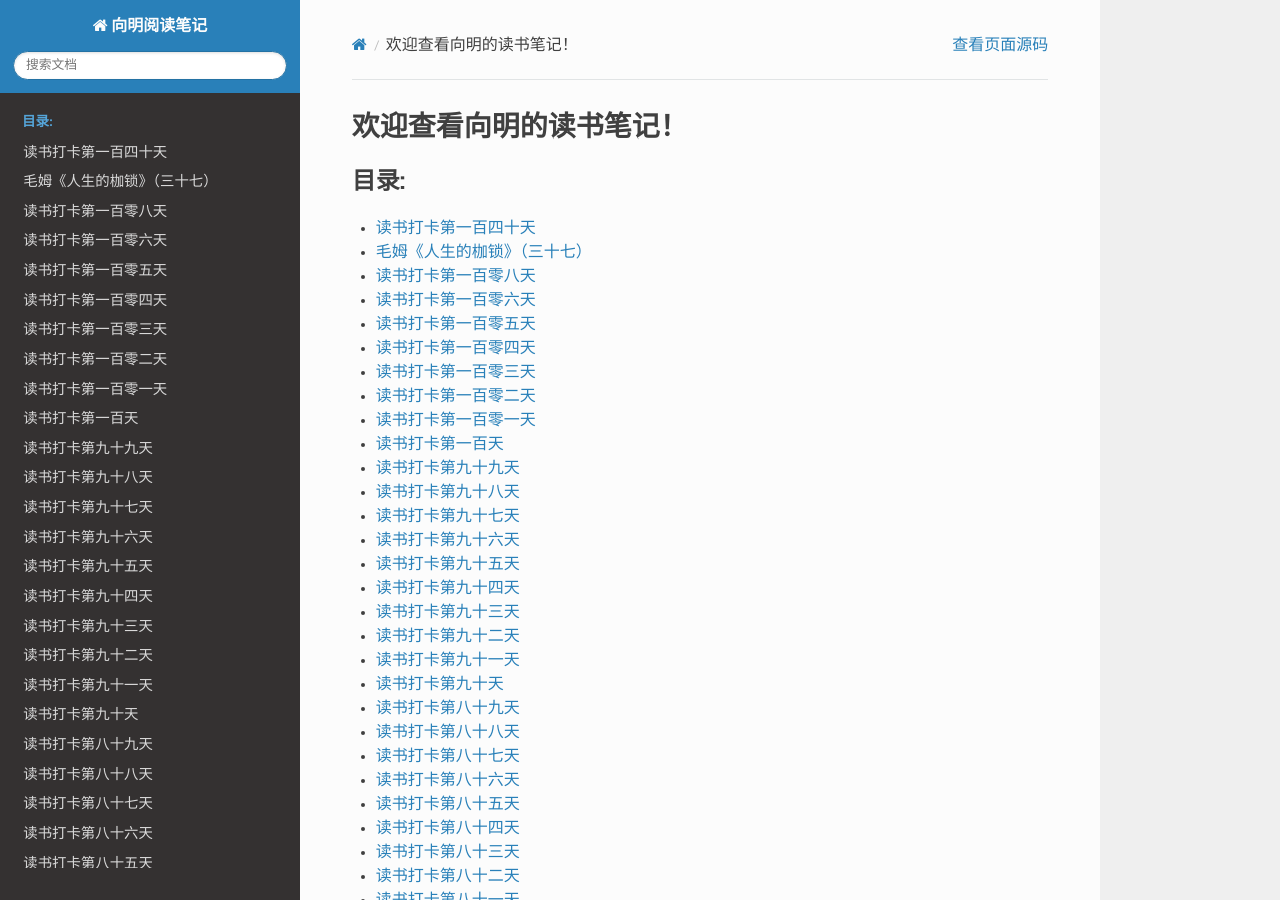
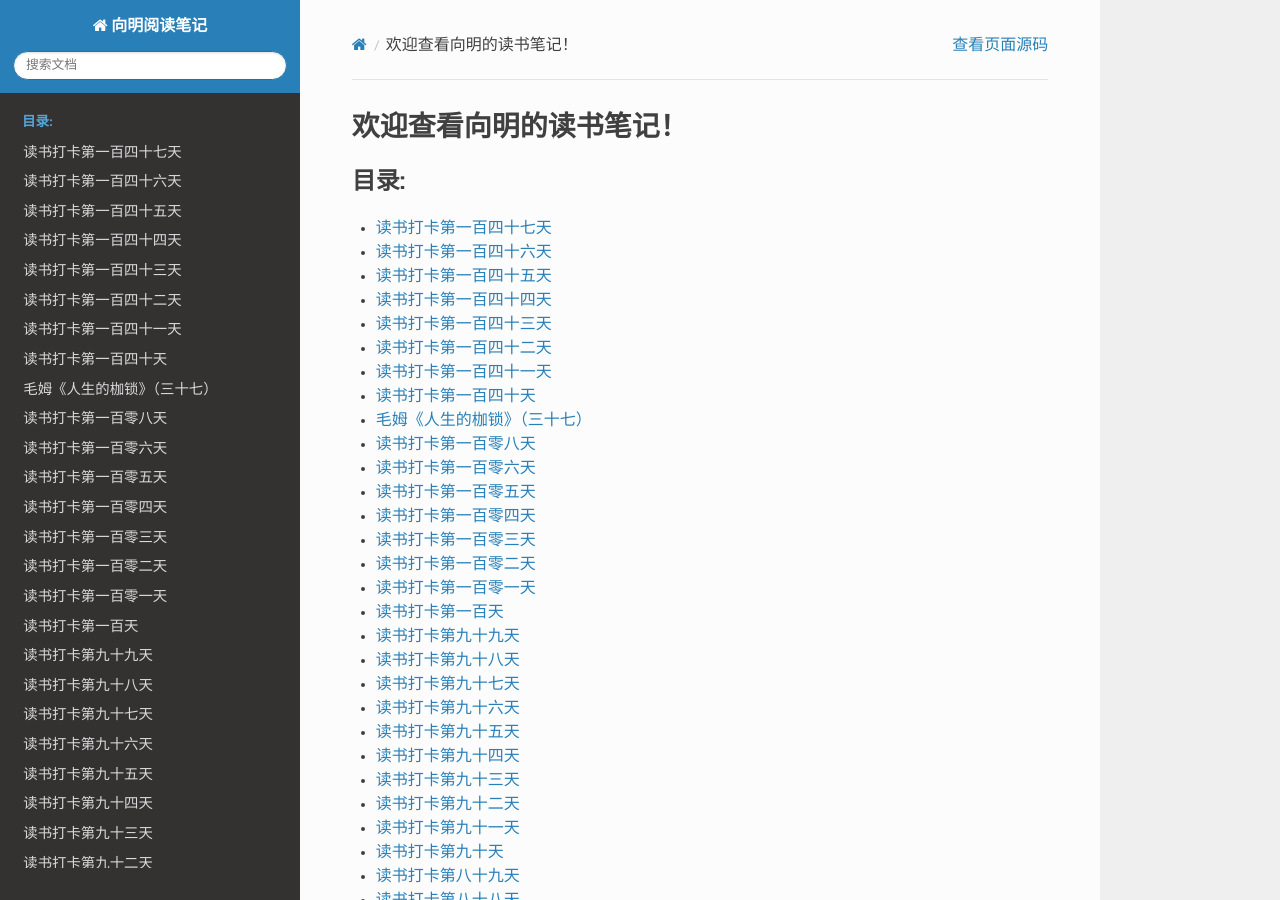
Before and after one commit to xiangming1975/reading, a Sphinx documentation site: the page built from source/index.rst, in a window 1280 px wide and 900 px high. Built offline with Sphinx 7.4.7 and the Read the Docs theme 2.0.0, drawn with Linux system fonts in a browser that asks for light colours; some of the changed lines change nothing that is shown.

Commit message:
显微镜下的大明

```diff
--- a/source/2020-10-28.md
+++ b/source/2020-10-28.md
@@ -3,3 +3,12 @@
 
 马伯庸《显微镜下的大明》（一）
 ---
+
+第一卷《学霸必须死——徽州丝绢案始末》
+中，帅嘉谟发现问题并写了一篇呈文，也就是给上级政府的报告。这就是一篇申论。提出问题，分析问题，提出解决方案。
+
+文章中有数据，有感情牌，和时下政策挂钩，最后还提出两套解决方案供领导选择。完全可以作为申论模板使用啊！
+
+帅嘉谟看来不光是数学学霸，更是公文老手！但他一定不是政府工作人员。因为有一张牌他没有用上，让对手用了——维稳。
+
+帅嘉谟主张，歙县这笔误缴了两百多年的税，应该六县均摊。其余五县肯定不乐意啊，就回了一封申文，最后说了一句话：小心其余五县激起民变哦……
--- /dev/null
+++ b/source/2020-10-29.md
@@ -0,0 +1,15 @@
+读书打卡第一百四十一天
+===
+
+马伯庸《显微镜下的大明》（二）
+---
+
+朱熹是徽州人，徽州人好打官司，盛产讼师。会不会朱熹也受此影响，才倒向理学而非心学？相信法律和相信天理，有区别吗？
+
+“皇权不下县”，应该是从东汉刘秀开始的。秦朝肯定是下乡的，毕竟还有朝廷委派的亭长乡长。汉随秦制，西汉应该皇权也应该能覆盖乡村，至少前期、中期如此。后期世族做大，并扶持刘秀上台以后，皇权不下县就此开始。这一收缩就缩到了民国结束，两千年啊！也不知道，如果秦皇汉武得知以后，会不会气活过来？
+
+前头歙县说徽州府户房小吏篡改科目，这边五县就说歙县以前有桑树，本应他交这一科目的税，
+
+> 至于《徽州府志》上为何没提歙县原本有桑这件事，很简单，因为《徽州府志》是歙县籍的官员带头修的，当然得掺私货啊！
+
+既然你做初一，就别怪我做十五！
--- /dev/null
+++ b/source/2020-10-30.md
@@ -0,0 +1,15 @@
+读书打卡第一百四十二天
+===
+
+马伯庸《显微镜下的大明》（三）
+---
+
+六县争吵终于到了要翻阅朝廷库房的黄册——国家档案库的原始档案的地步。
+
+不过蹊跷的是，相关年份的档案居然缺失！我不相信是偶然弄丢。是当年篡改的人销毁？还是现在调查团的人销毁？
+
+最终拿出的解决方案是，不谈理论，不看历史，只看当下。大家各退一步，税钱不能少，歙县少交点，其余五县各分摊一点。大家都不满意，但是大家的怨气都不是很大了。
+
+从这就能看出国人解决问题的特点，千百年来不变的特点：注重实际，和稀泥。和稀泥这词有点难听，时尚点，公知点，就是民主、妥协！
+
+五县老百姓当然不干，就开始闹，闹得很欢。给我的感觉就是：这是暴民的狂欢，这是流氓的自由。可能是朝廷对基层的控制力几乎没有，也可能是市民阶层的觉醒，小市民们已经有了自我意识，但还没有形成国家概念，于是但凡自己的利益受到丝毫损害就开始闹、使劲闹。冲击政府、打砸抢，都是必备项目。
--- /dev/null
+++ b/source/2020-10-31.md
@@ -0,0 +1,11 @@
+读书打卡第一百四十三天
+===
+
+马伯庸《显微镜下的大明》（四）
+---
+
+第三章提到一个概念，协济银，临时性支出，在这里却变成每年的固定支出，这难道很正常吗？相关政府、部门不应该每年问一声吗？地方性苛捐杂税少一点，对地方官员也有好处啊，不可思议。
+
+尘埃落定之后，有个退休言官余懋学把丝绢案拿出来说事，用来攻击张居正。作者说他是迫害妄想症，我觉得就是趁着倒张的大势，跳出来刷存在感。只要有心，何患无辞？
+
+当年张居正还在的时候你怎么不跳出来说话呢？勇气呢？正义感呢？你这怒槽还挺长的，要积攒几十年才爆发。
--- /dev/null
+++ b/source/2020-11-01.md
@@ -0,0 +1,15 @@
+读书打卡第一百四十四天
+===
+
+马伯庸《显微镜下的大明》（五）
+---
+
+《第二卷 笔与灰的抉择 婺源龙脉保卫战》说的是一小片地区老百姓的生计问题和全县读书人的考学问题之间的冲突。
+
+当经济利益集团和教育利益集团冲突的时候，该怎么处理？
+
+官学一体的教育利益集团安排人手调查后，政府以赎买的方式封禁了当地的石灰产业。石灰矿工拿着买断的钱，发现无法谋生，不会别的行业，别的地方没法烧石灰，于是又摸回来重操旧业。
+
+教育利益集团又向政府反应。不巧，政府换届了！这届县令不想让上级以为“上届做得好这届做不好”，就拖，拖到下一任。
+
+第三任县令赵昌期恰巧是个重视教育的，而且还是个有手段的。他亲自调查后，出政策奖励老百姓相互举报！从此石灰产业彻底消散了吗？一任而已。第四任县令远没有第三任这么能干，既有的政策被他废弛了，石灰产业卷土重来，更胜往昔。
--- /dev/null
+++ b/source/2020-11-02.md
@@ -0,0 +1,12 @@
+读书打卡第一百四十五天
+===
+
+马伯庸《显微镜下的大明》（六）
+---
+《第二卷 笔与灰的抉择 婺源龙脉保卫战》，第五任知县金德义上任伊始，县里学子们再次上书请求禁灰。学子们痛定思痛，终于找到了让知县努力任事的办法：把龙脉安危和知县仕途绑定，你不保护龙脉你就仕途不顺！
+
+第五任知县急了，简单粗暴地抓和禁，结果导致烧石灰的老百姓上访，把他给告了！可惜，没告响，于是县里展开了一次轰轰烈烈的严打。
+
+两边就这样玩猫鼠游戏，从明朝后期，一直玩到清末！可见保龙运动是没有一丁点作用的。也不知道共和国解决这个问题没有……我想应该是解决了吧？毕竟，一来不相信龙脉一说了；二来经济发展，老百姓的活路增多，不烧石灰也能活下去。
+
+我查了一下，婺源现在似乎已经没有石灰产业了。
--- /dev/null
+++ b/source/2020-11-03.md
@@ -0,0 +1,30 @@
+读书打卡第一百四十六天
+===
+
+马伯庸《显微镜下的大明》（七）
+---
+《第三卷 谁动了我的祖庙 杨干院律政风云》里面的和尚让我见识了什么叫做坏。
+
+宋朝罗家在祖坟周围建了一座寺庙。明朝时候，寺庙和尚头目法椿嫌这座坟碍事，状告罗家祖坟是假的！地方志是假的！！这种理由你想得出？所以你我都是好人啊！然后收买证人、收买知县，这官司寺庙理所当然地赢了。
+
+罗家家主罗显上诉，跨府异地审理。罗家赢了。法椿怎么应对？杀罗家人！然后状告罗家杀僧人！！这下限，已经击穿地板了！这是所有权势共同的恶，还是说仅仅是佛教寺庙的恶？总之，这绝对不是个别现象！
+
+杀人案开审之后，貌似到了分输赢的时候，寺庙里两个重要的目击证人，病死了！不管你信不信反正我是信了。
+
+杀人案不了了之，法椿转身找到之前被他们收买的九个证人，要他们反污是罗家收买他们！这个和尚不得了！！
+
+法椿的目的就把水搅混。简单的说，接下来，寺庙偷档案、给别人祖坟泼秽物，当初一桩案子，现在变成了七桩案子！他的目的达到了。政府为了维稳，快刀斩乱麻，和稀泥，各打五十大板，在保护罗家祖坟的同时并没有惩罚寺庙。
+
+法椿死心了吗？没有。他找到那九个证人当中受处罚最严重的六个。要他们自首罗家家主罗显贿赂他们九人各家五十两银子！这是见不得别人好哇！这是损人不利己啊！！
+
+法椿继续告罗家，说之前两个目击证人是罗家杀死的！再买通官员，发往异地审理的时候发往有利于他的府衙。这边，法椿连夜把寺庙里的罗家祖坟挖了！推平了！！
+
+然后，理所当然地，法椿把整个案子翻过来了！
+
+罗显当然不服，再再上诉，这次的结果依旧是快刀斩乱麻、各打五十大板，不过这回是真打，推平祖坟、寺庙砍掉一半。
+
+罗家就不可能服气，打官司把祖坟打没了，怎么可能服气？继续收集证据！终于，发现法椿和尚身份是非法的。上京告状去！
+
+幸运的是，正赶上曾经大礼议的嘉靖帝，于是一级一级发回重审，最后华丽转身，允许罗家重建祖坟。不过对寺庙的惩罚挺轻的，对法椿的杖刑比罗显的还要轻。
+
+是法椿手眼通天呢，还是说法椿没那么坏，杀罗家人、行贿九个证人等事情，就不是法椿干的，而是罗家捏造出来的？现在已经永远不可知了……
--- /dev/null
+++ b/source/2020-11-04.md
@@ -0,0 +1,7 @@
+读书打卡第一百四十七天
+===
+
+马伯庸《显微镜下的大明》（八）
+---
+
+《第五卷 天下透明 大明第一档案库的前世今生》
```
